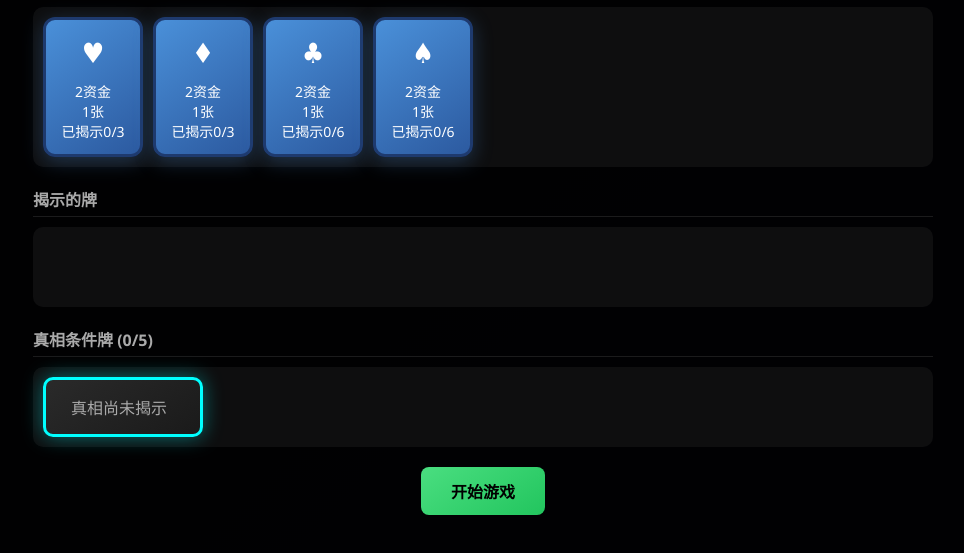
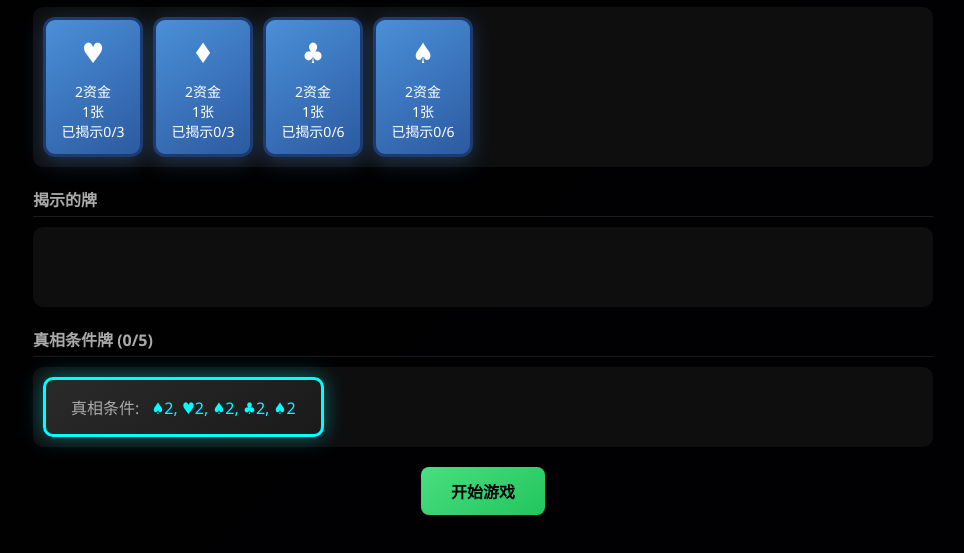
Before and after one commit to vidazzz/jokergame-web-demo, a plain HTML site: page index.html in a window 1280 px wide. Shown: the part 153-706 px from the top of the page, without its empty margins (157-1121 px from the left). Drawn offline with Linux system fonts and the light colour scheme.

Commit message:
feat: 始终显示真相条件牌信息
Co-Authored-By: Claude Opus 4.6 <noreply@anthropic.com>

```diff
--- a/index.html
+++ b/index.html
@@ -1630,22 +1630,12 @@
             // 更新状态显示
             statusEl.textContent = '(' + revealedCount + '/5)';
 
-            // 渲染真相牌（盖牌状态或已揭示）
-            // 如果真相已揭示，显示所有条件；否则显示盖牌
-            if (truthRevealed) {
-                // 真相已揭示，显示条件信息
-                var conditionStr = truthConditionCards.map(c => c.suit + c.value).join(', ');
-                var infoDiv = document.createElement('div');
-                infoDiv.className = 'truth-info';
-                infoDiv.innerHTML = '<span class="truth-label">真相条件: </span><span class="truth-effect">' + conditionStr + '</span>';
-                container.appendChild(infoDiv);
-            } else {
-                // 显示文案
-                var infoDiv = document.createElement('div');
-                infoDiv.className = 'truth-info';
-                infoDiv.innerHTML = '<span class="truth-label">真相尚未揭示</span>';
-                container.appendChild(infoDiv);
-            }
+            // 始终显示真相条件牌信息
+            var conditionStr = truthConditionCards.map(c => c.suit + c.value).join(', ');
+            var infoDiv = document.createElement('div');
+            infoDiv.className = 'truth-info';
+            infoDiv.innerHTML = '<span class="truth-label">真相条件: </span><span class="truth-effect">' + conditionStr + '</span>';
+            container.appendChild(infoDiv);
         }
 
         // ==================== 标记阶段 ====================
```
